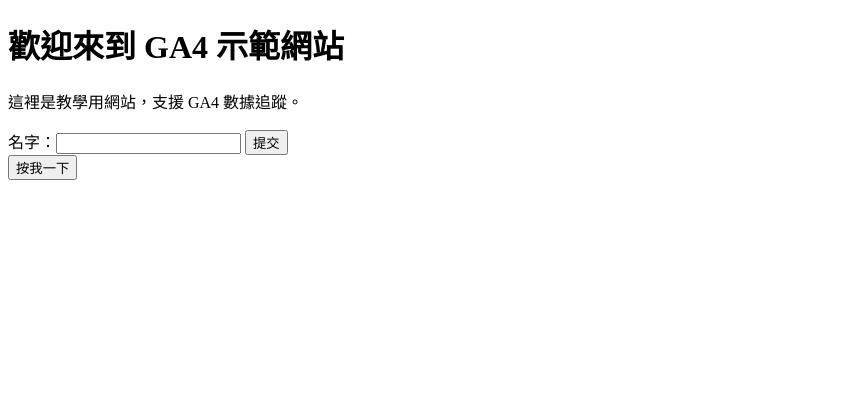
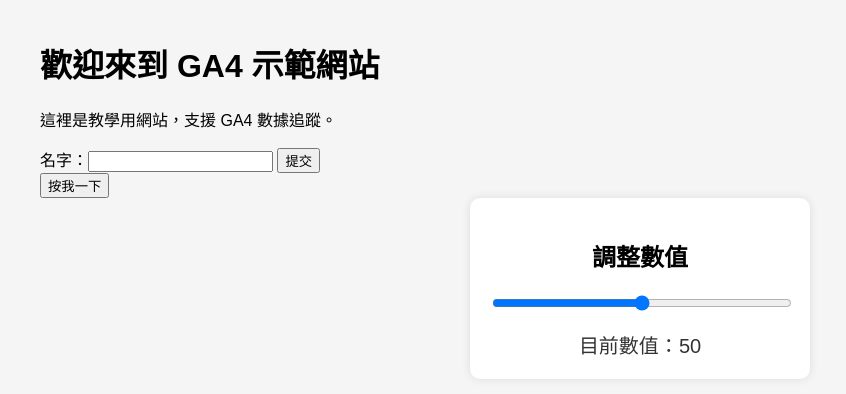
Before and after one commit to Stellice87/114test2, a plain HTML site: page index.html in a window 1280 px wide. Shown: the whole page, without its empty margins (0-846 px from the left). Drawn offline with Linux system fonts and the light colour scheme.

Commit message:
Update index.html

```diff
--- a/index.html
+++ b/index.html
@@ -14,6 +14,33 @@
 
   gtag('config', 'G-V14KKZX84H');
 </script>
+   <style>
+    body {
+      font-family: Arial, sans-serif;
+      margin: 40px;
+      background-color: #f5f5f5;
+    }
+
+    .slider-container {
+      width: 300px;
+      margin: auto;
+      padding: 20px;
+      background-color: white;
+      box-shadow: 0 0 10px rgba(0,0,0,0.1);
+      border-radius: 10px;
+      text-align: center;
+    }
+
+    input[type="range"] {
+      width: 100%;
+    }
+
+    .value-display {
+      margin-top: 15px;
+      font-size: 20px;
+      color: #333;
+    }
+  </style>
 </head>
 <body>
   <h1>歡迎來到 GA4 示範網站</h1>
@@ -36,5 +63,19 @@
       alert('GA4 按鈕點擊事件已發送');
     });
   </script>
+  <div class="slider-container">
+    <h2>調整數值</h2>
+    <input type="range" id="slider" min="0" max="100" value="50">
+    <div class="value-display">目前數值：<span id="slider-value">50</span></div>
+  </div>
+
+  <script>
+    const slider = document.getElementById("slider");
+    const output = document.getElementById("slider-value");
+
+    slider.oninput = function () {
+      output.textContent = this.value;
+    }
+  </script>
 </body>
 </html>
```
